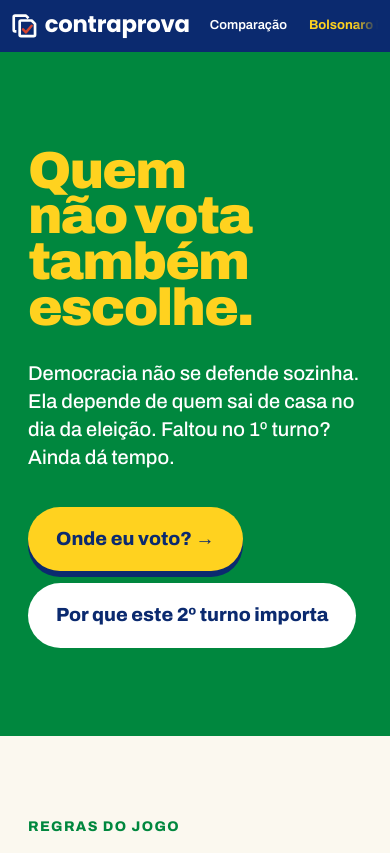
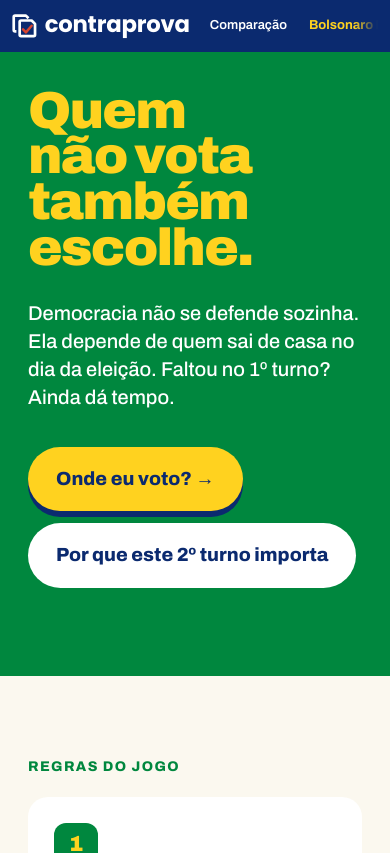
Before and after one commit to franciscodelgaudio/eleicoes-2026, a Next.js app in the folder project/: page / in a window 390 px wide. Shown: the top 853 px of the page. Built offline with nearby package versions, Linux system fonts and the light colour scheme.

Commit message:
feat: update Hero component styles to improve layout and reduce spacing

```diff
--- a/project/src/components/contraprova/Contraprova.tsx
+++ b/project/src/components/contraprova/Contraprova.tsx
@@ -107,7 +107,7 @@ const ctaWhite: CSSProperties = { background: '#fff', color: B, textDecoration:
 function Hero() {
   return (
     <section id="topo" style={{ background: G, color: '#fff', position: 'relative', overflow: 'hidden' }}>
-      <div style={{ maxWidth: 1240, margin: '0 auto', padding: '96px 28px 88px', position: 'relative', display: 'grid', gridTemplateColumns: 'repeat(auto-fit,minmax(min(100%,460px),1fr))', gap: 56, alignItems: 'center' }}>
+      <div className={s.heroInner} style={{ maxWidth: 1240, margin: '0 auto', padding: '96px 28px 88px', position: 'relative', display: 'grid', gridTemplateColumns: 'repeat(auto-fit,minmax(min(100%,460px),1fr))', gap: 56, alignItems: 'center' }}>
         <div style={{ order: 1, minWidth: 0 }}>
           <h1 style={{ fontSize: 'clamp(52px,7.5vw,112px)', lineHeight: 0.88, margin: 0, fontWeight: 900, fontStretch: '120%', letterSpacing: '-0.035em', color: Y, textWrap: 'balance' }}>Quem não vota também escolhe.</h1>
           <p style={{ fontSize: 'clamp(20px,2.2vw,26px)', lineHeight: 1.4, maxWidth: 600, margin: '28px 0 0', textWrap: 'pretty', fontWeight: 500 }}>Democracia não se defende sozinha. Ela depende de quem sai de casa no dia da eleição. Faltou no 1º turno? Ainda dá tempo.</p>
--- a/project/src/components/contraprova/styles.module.css
+++ b/project/src/components/contraprova/styles.module.css
@@ -50,6 +50,10 @@
     font-size: 13px !important;
     padding: 6px 10px !important;
     white-space: nowrap;
+  }
+  /* menos respiro entre o menu e o título do topo */
+  .heroInner {
+    padding-top: 36px !important;
   }
 }
 .lift:hover {
```
